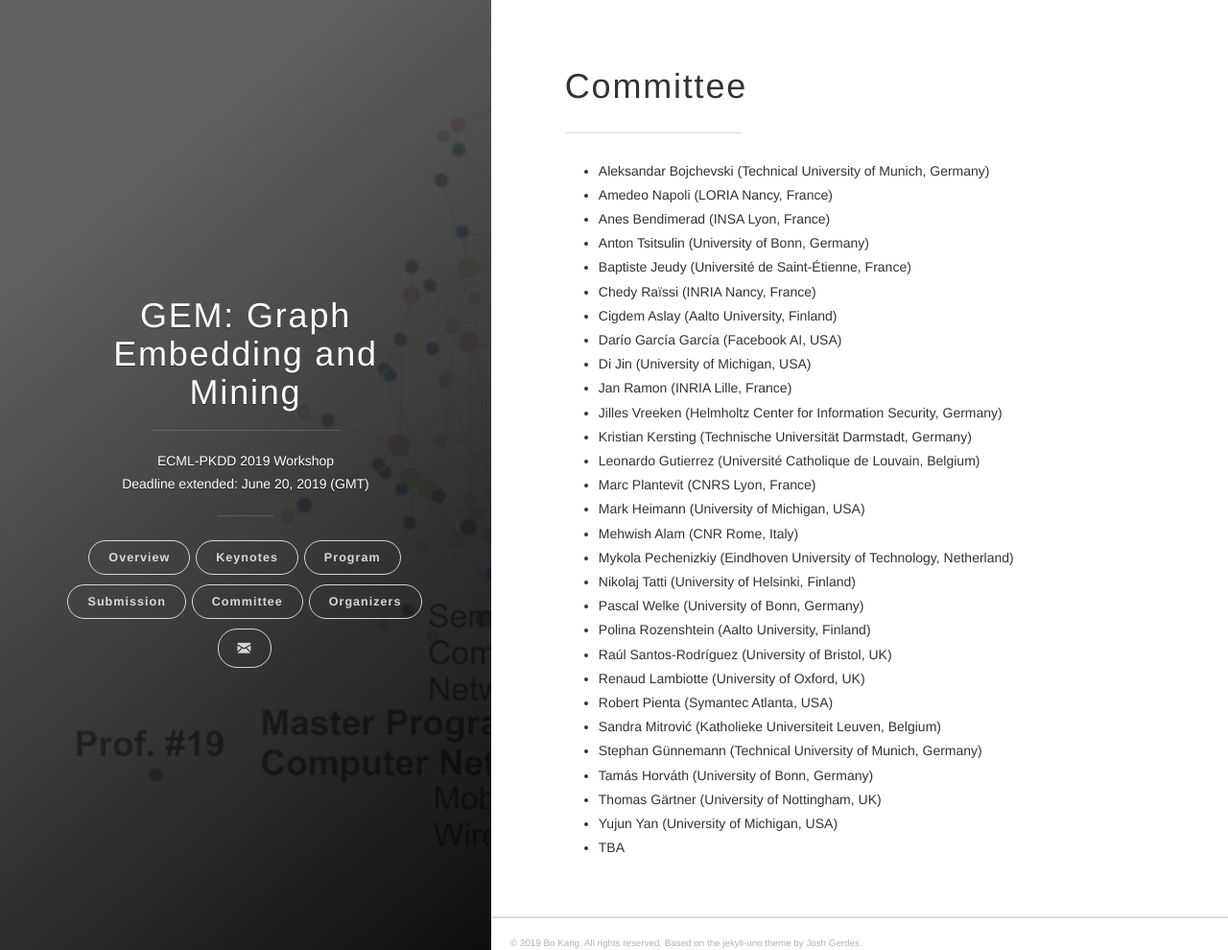
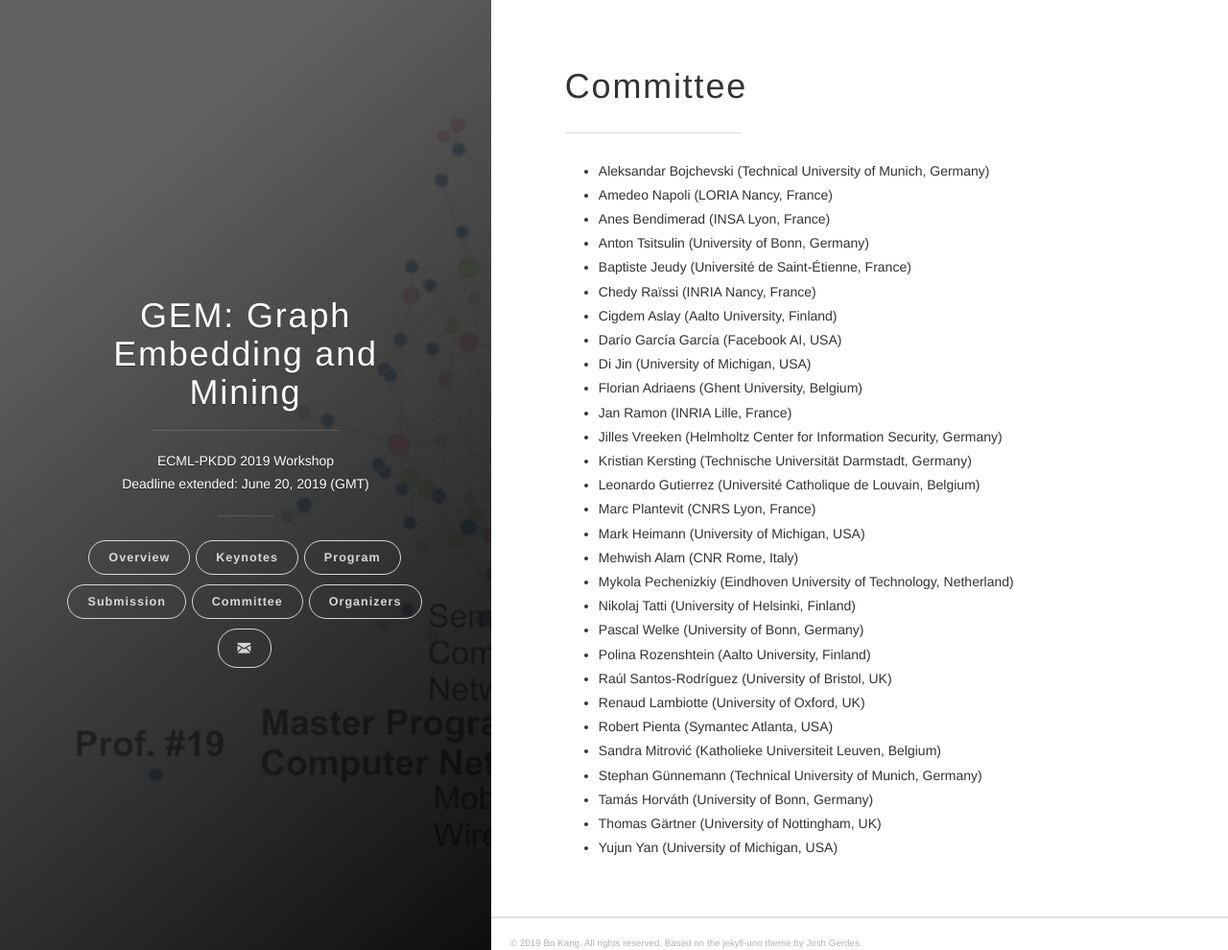
Before and after one commit to gem-ecmlpkdd/gem-ecmlpkdd.github.io, a Jekyll site: the page built from pages/committee.md, in a window 1280 px wide and 990 px high. Shown: the whole window at 96% size. Built offline with Jekyll 4.4.1, drawn with Linux system fonts in a browser that asks for light colours.

Commit message:
add Florian to PC list

```diff
--- a/pages/committee.md
+++ b/pages/committee.md
@@ -13,6 +13,7 @@ permalink: /committee/
 * Cigdem Aslay (Aalto University, Finland)
 * Darío García García (Facebook AI, USA)
 * Di Jin (University of Michigan, USA)
+* Florian Adriaens (Ghent University, Belgium)
 * Jan Ramon (INRIA Lille, France)
 * Jilles Vreeken (Helmholtz Center for Information Security, Germany)
 * Kristian Kersting (Technische Universität Darmstadt, Germany)
@@ -32,4 +33,3 @@ permalink: /committee/
 * Tamás Horváth (University of Bonn, Germany)
 * Thomas Gärtner (University of Nottingham, UK)
 * Yujun Yan (University of Michigan, USA)
-* TBA
```
